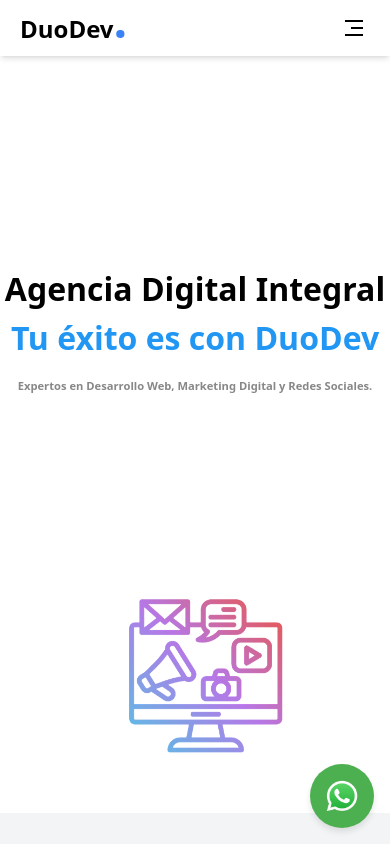
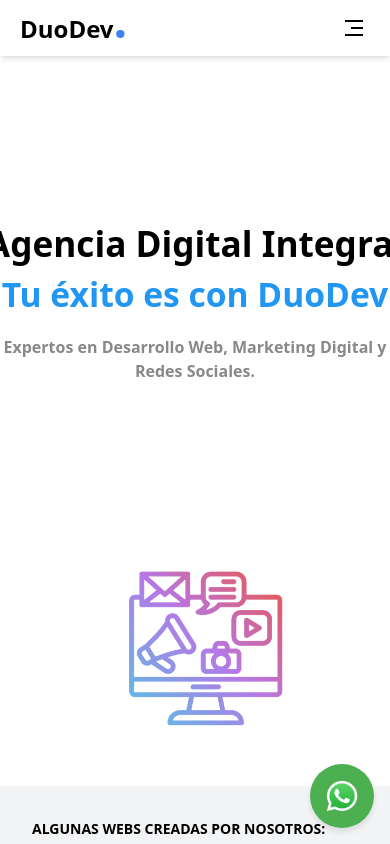
Before and after one commit to Ntarchini99/duodev-agency, a React (Vite) app: page / in a window 390 px wide. Shown: the top 844 px of the page. Built offline with nearby package versions, Linux system fonts and the light colour scheme.

Commit message:
cambios en css

```diff
--- a/src/app.css
+++ b/src/app.css
@@ -123,20 +123,46 @@
   @media screen and (max-width: 429px) {
     .flex-container {
       flex-direction: column;
-      margin-top: -8%;
+      margin-top: -15%;
     }
 
     .agency-name{
-      font-size: 2rem;
+      font-size: 2.2rem;
     }
 
     .tagline {
       margin-top: -3%;
-      font-size: 2rem;
+      font-size: 2.1rem;
     }
 
     .description {
-      font-size: 0.7rem;
+      font-size: 1rem;
+    }
+    .logo {
+      margin-top: -30%;
+      width: 70%;
+      height: auto;
+      object-fit: cover;
+    }
+  }
+
+  @media screen and (max-width: 379px) {
+    .flex-container {
+      flex-direction: column;
+      margin-top: -18%;
+    }
+
+    .agency-name{
+      font-size: 1.9rem;
+    }
+
+    .tagline {
+      margin-top: -3%;
+      font-size: 1.8rem;
+    }
+
+    .description {
+      font-size: 0.8rem;
     }
     .logo {
       margin-top: -30%;
```
